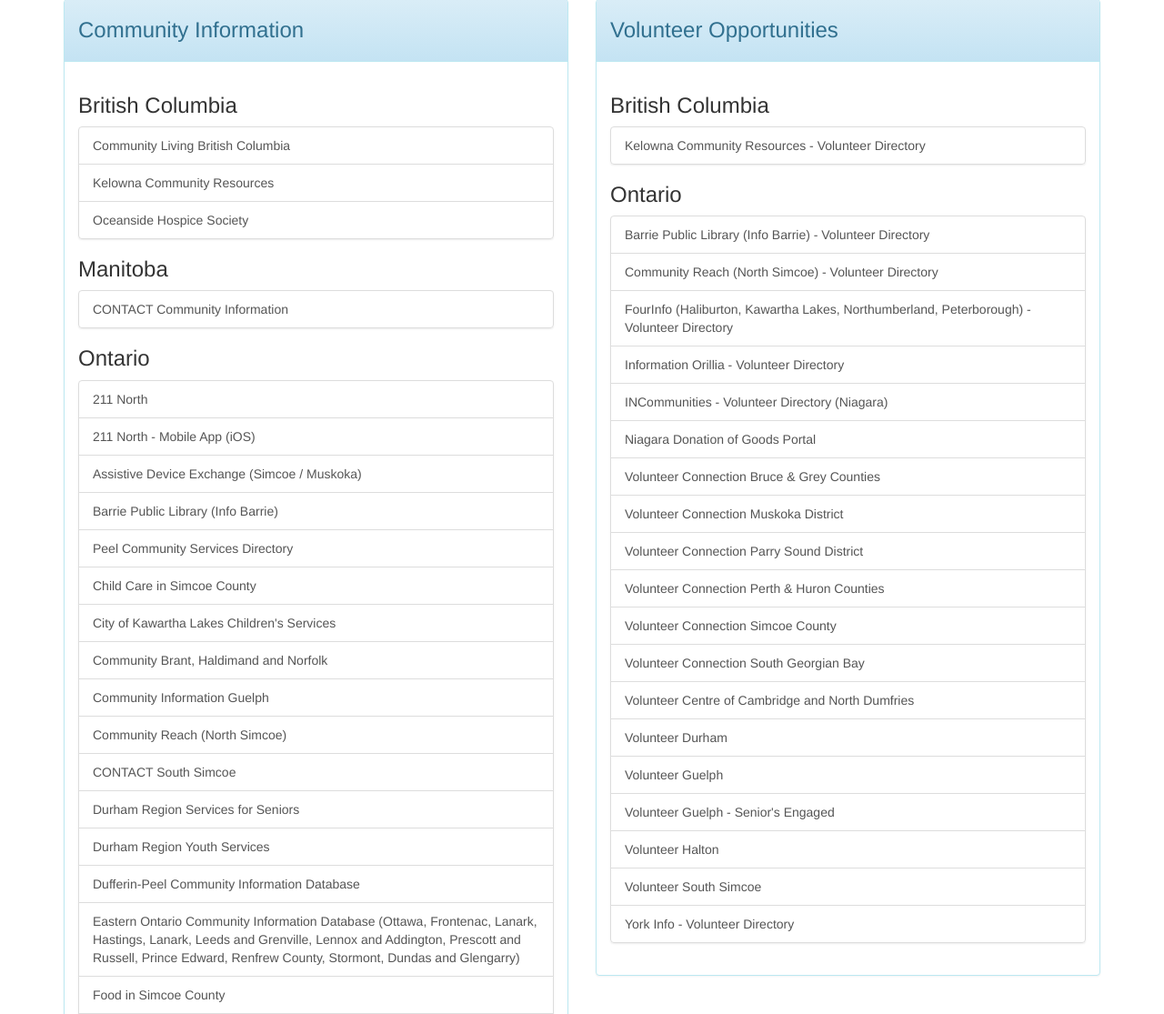
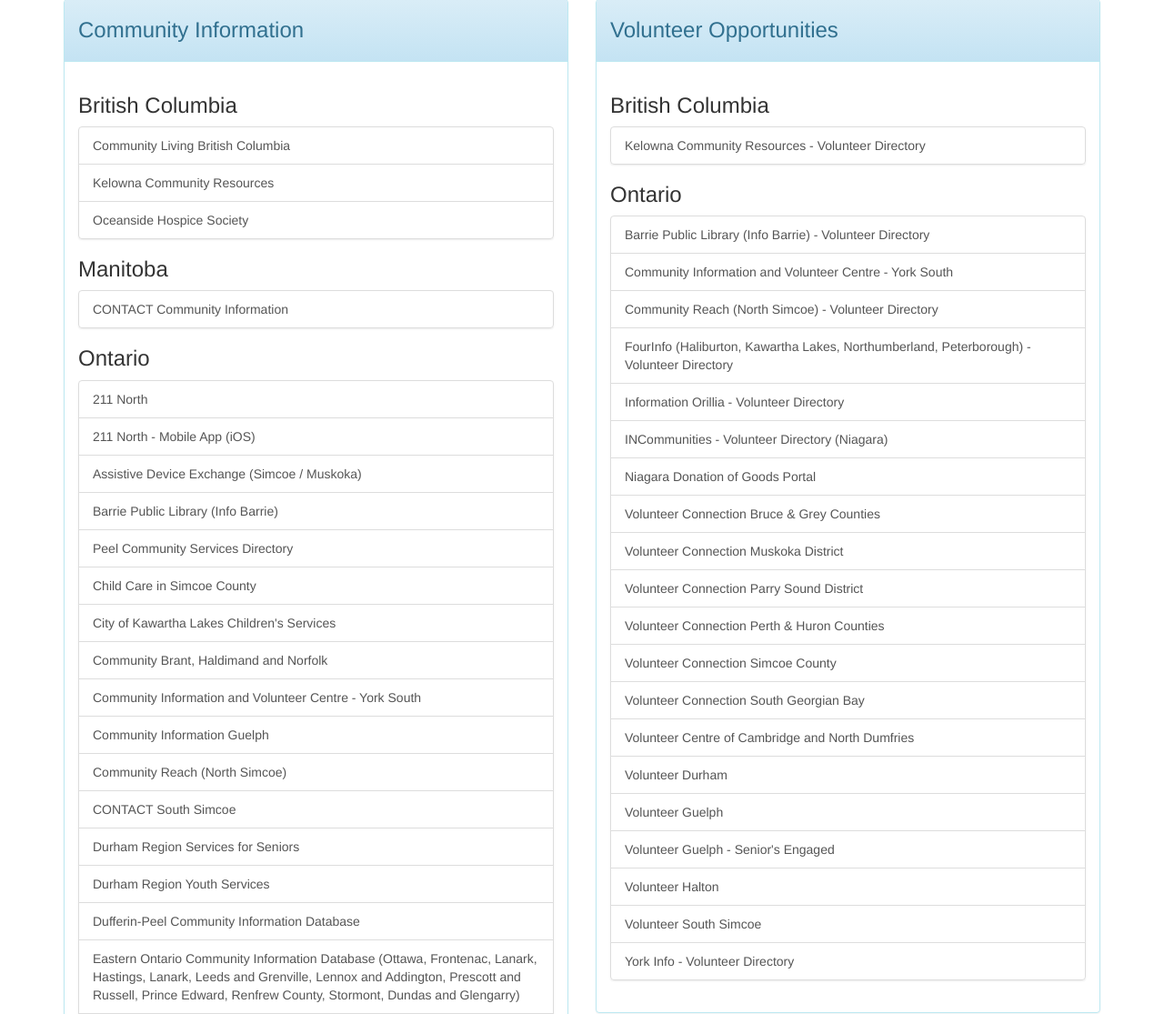
Before and after one commit to OpenCIOC/openciocdotorg, a PHP site: page /directory.php in a window 1280 px wide. Shown: the part 398-1513 px from the top of the page at 91% size. Run offline with PHP 8.4, Linux system fonts and the light colour scheme; some libraries are stand-ins or nearby versions.

Commit message:
minor updates

```diff
--- a/directory.php
+++ b/directory.php
@@ -37,10 +37,11 @@ include("includes/incHeader.php");
 						<a class="list-group-item" href="https://itunes.apple.com/us/app/211-ontario-north/id680758294?mt=8" target="_blank">211 North - Mobile App (iOS)</a>
 						<a class="list-group-item" href="http://assistivedeviceexchange.ca" target="_blank">Assistive Device Exchange (Simcoe / Muskoka)</a>
 						<a class="list-group-item" href="https://infobarrie.cioc.ca" target="_blank">Barrie Public Library (Info Barrie)</a>
-						<a class="list-group-item" href="https://peel.cioc.ca/" target="_blank">Peel Community Services Directory</a>
+						<a class="list-group-item" href="https://peel.cioc.ca" target="_blank">Peel Community Services Directory</a>
 						<a class="list-group-item" href="https://simcoechildcare.cioc.ca/" target="_blank">Child Care in Simcoe County</a>
 						<a class="list-group-item" href="https://cklchildren.cioc.ca" target="_blank">City of Kawartha Lakes Children's Services</a>
 						<a class="list-group-item" href="https://haldimand.cioc.ca" target="_blank">Community Brant, Haldimand and Norfolk</a>
+						<a class="list-group-item" href="https://york.cioc.ca" target="_blank">Community Information and Volunteer Centre - York South</a>
 						<a class="list-group-item" href="https://communitylinks.cioc.ca" target="_blank">Community Information Guelph</a>
 						<a class="list-group-item" href="https://communityreach.cioc.ca" target="_blank">Community Reach (North Simcoe)</a>
 						<a class="list-group-item" href="https://southsimcoecic.cioc.ca" target="_blank">CONTACT South Simcoe</a>
@@ -86,18 +87,20 @@ include("includes/incHeader.php");
 						<a class="list-group-item" href="https://waterloo.cioc.ca?UseCICVw=19" target="_blank">Social Development Centre Waterloo Region - Settlement Supports Directory</a>
 						<a class="list-group-item" href="https://whitby.durham.cioc.ca" target="_blank">Town of Whitby - Community Services</a>
 						<a class="list-group-item" href="https://renfrewcountyconnections.cioc.ca" target="_blank">Renfrew County Connections</a>
-						<a class="list-group-item" href="https://rsfottawa.cioc.ca" target="_blank">Répertoire des services en français d'Ottawa</a>
+						<a class="list-group-item" href="https://rsfottawa.cioc.ca" target="_blank">R&eacute;pertoire des services en fran&ccedil;ais d'Ottawa</a>
 						<a class="list-group-item" href="https://scsottawa.cioc.ca" target="_blank">Service Coordination des services - Community Programs (Ottawa)</a>
+						<a class="list-group-item" href="https://york.cioc.ca" target="_blank">Settlement and Newcomer Services - York South</a>
+						<a class="list-group-item" href="https://york.cioc.ca" target="_blank">Seniors' Services - York South</a>
 						<a class="list-group-item" href="https://quinte.cioc.ca" target="_blank">Volunteer &amp; Information Quinte (Hastings and Prince Edward Counties)</a>
 						<a class="list-group-item" href="http://www.yorkinfo.ca" target="_blank">York Info</a>
 					</div>
 
-					<h3>Québec</h3>
+					<h3>Qu&eacute;bec</h3>
 					<div class="list-group">
 						<a class="list-group-item" href="https://grandby.cioc.ca" target="_blank">211 MRC Haute-Yamaska</a>
-						<a class="list-group-item" href="http://recherche.211quebecregions.ca" target="_blank">211 Québec Régions</a>
-						<a class="list-group-item" href="https://info-aines-mauricie.cioc.ca" target="_blank">Info-Aînés Mauricie</a>
-						<a class="list-group-item" href="https://vieautonomemonteregie.cioc.ca" target="_blank">Vie autonome Montérégie</a>
+						<a class="list-group-item" href="http://recherche.211quebecregions.ca" target="_blank">211 Qu&eacute;bec R&eacute;gions</a>
+						<a class="list-group-item" href="https://info-aines-mauricie.cioc.ca" target="_blank">Info-A&icirc;n&eacute;s Mauricie</a>
+						<a class="list-group-item" href="https://vieautonomemonteregie.cioc.ca" target="_blank">Vie autonome Mont&eacute;r&eacute;gie</a>
 					</div>
 
 					<h3>New Brunswick</h3>
@@ -111,7 +114,7 @@ include("includes/incHeader.php");
 					<h3>Nova Scotia</h3>
 					<div class="list-group">
 						<a class="list-group-item" href="https://novascotia.cioc.ca/" target="_blank">Nova Scotia Connect</a>
-						<a class="list-group-item" href="https://valleyconnect.cioc.ca/" target="_blank">Annapolis Vallye Connect</a>
+						<a class="list-group-item" href="https://valleyconnect.cioc.ca/" target="_blank">Annapolis Valley Connect</a>
 						<a class="list-group-item" href="https://capebretonconnect.cioc.ca/" target="_blank">Cape Breton Connect</a>
 						<a class="list-group-item" href="https://fundyconnect.cioc.ca/" target="_blank">Fundy Connect</a>
 						<a class="list-group-item" href="https://highlandconnect.cioc.ca/" target="_blank">Highland Connect</a>
@@ -139,6 +142,7 @@ include("includes/incHeader.php");
 					<h3>Ontario</h3>
 					<div class="list-group">
 						<a class="list-group-item" href="https://infobarrie.cioc.ca/volunteer/" target="_blank">Barrie Public Library (Info Barrie) - Volunteer Directory</a>
+						<a class="list-group-item" href="https://york.cioc.ca/volunteer/" target="_blank">Community Information and Volunteer Centre - York South</a>
 						<a class="list-group-item" href="https://communityreach.cioc.ca/volunteer/" target="_blank">Community Reach (North Simcoe) - Volunteer Directory</a>
 						<a class="list-group-item" href="https://fourinfo.cioc.ca/volunteer/" target="_blank">FourInfo (Haliburton, Kawartha Lakes, Northumberland, Peterborough) - Volunteer Directory</a>
 						<a class="list-group-item" href="https://orillia.cioc.ca/volunteer/" target="_blank">Information Orillia - Volunteer Directory</a>
--- a/index.php
+++ b/index.php
@@ -13,7 +13,7 @@ include("includes/incHeader.php");
       			<?php include("snippets/basic-intro.html")?>
       			The CIOC Software and Data Suite supports information and referral services, volunteer matching, human services and business directories, and even tools for community collaboration on software development and classification systems.</p>
        			<p>
-					<a class="btn btn-primary btn-lg" style="margin-bottom:0.5em;" href="about.php" role="button">Learn More About the Open CIOC Project &raquo;</a>
+					<a class="btn btn-primary btn-lg" style="margin-bottom:0.5em;" href="about.php" role="button">More about the OpenCIOC Project &raquo;</a>
 					<a class="btn btn-primary btn-lg" style="margin-bottom:0.5em;" href="http://www.kclsoftware.com/cioc-software-support/" role="button">Hosted Solutions &raquo;</a><br>
 				</p>
 			</div>
--- a/offline-tools.php
+++ b/offline-tools.php
@@ -17,7 +17,7 @@ include("includes/incHeader.php");
 		<div class="callout callout-info">The source code repository for this project is available at <a href="https://github.com/OpenCIOC/offlinetools">https://github.com/OpenCIOC/offlinetools</a></div>
 
 		<h2>Download the Latest Installer</h2>
-		<p>The current released version is 2.0.0. Download from: <a href="https://offline-tools.cioc.ca/offline-tools-setup-2.0.0.exe">https://offline-tools.cioc.ca/offline-tools-setup-1.1.3.exe</a></p>
+		<p>The current released version is 2.0.0. Download from: <a href="https://offline-tools.cioc.ca/offline-tools-setup-2.0.0.exe">https://offline-tools.cioc.ca/offline-tools-setup-2.0.0.exe</a></p>
 
 		<h2>Learn how to use the Offline Tools</h2>
 		<p>Do you need information about how to install and use the Offline Tools? View the YouTube Playlist at: <a href="https://www.youtube.com/playlist?list=PL391018D827C95E3F">https://www.youtube.com/playlist?list=PL391018D827C95E3F</a>.</p>
```
